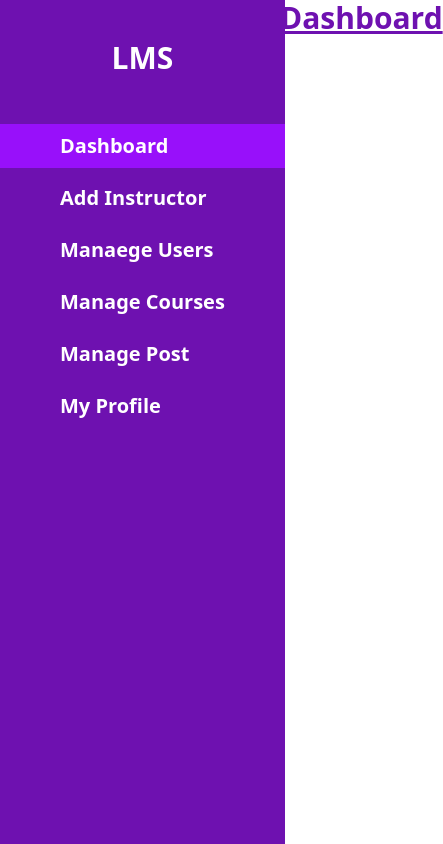
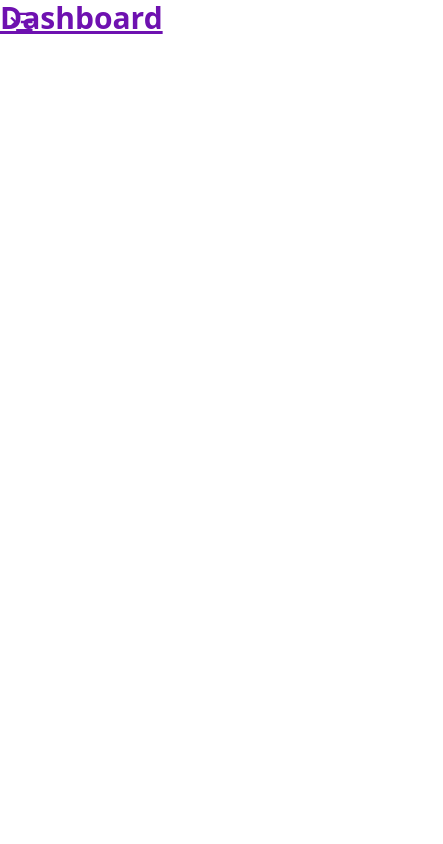
Before and after one commit to Yasir-Ali-Swe/MERN-LMS, a React (Vite) app in the folder frontend/: page / in a window 390 px wide. Shown: the whole page, 443 px wide, since content can reach past the window. Built offline with nearby package versions, Linux system fonts and the light colour scheme.

Commit message:
All Reusable Components

```diff
--- a/frontend/src/components/Layout.jsx
+++ b/frontend/src/components/Layout.jsx
@@ -1,14 +1,26 @@
 import Sidbar from "./Sidbar.jsx";
+import { useState } from "react";
 import { Outlet } from "react-router-dom";
+import { RiMenuFold3Line } from "react-icons/ri";
+import { RiMenuFold4Line } from "react-icons/ri";
 
-const SidebarWidth=280;
+const SidebarWidth = 280;
 export default function Layout() {
+    const [open, setOpen] = useState(false);
+    const toggleSidebar = () => setOpen(!open);
     return (
         <div className="min-h-screen">
-            <div className={`fixed top-0 left-0 z-40 w-[${SidebarWidth}px]`}>
+            <div className={`fixed top-0 left-0 z-40 w-[${SidebarWidth}px] transition-transform duration-300 ease-in-out ${open ? "block" : "hidden"} lg:block`}>
                 <Sidbar />
             </div>
-            <main className="ml-[280px]">
+            <div className="lg:hidden fixed top-2 left-2 z-50">
+                <button onClick={toggleSidebar}>
+                    {
+                        open ? <RiMenuFold3Line size={28} className="bg-purple-800 text-white" /> : <RiMenuFold4Line size={28} className="text-purple-800" />
+                    }
+                </button>
+            </div>
+            <main className="lg:ml-[280px]">
                 <Outlet />
             </main>
         </div>
--- a/frontend/src/components/Sidbar.jsx
+++ b/frontend/src/components/Sidbar.jsx
@@ -1,44 +1,43 @@
 import React from 'react'
-import { Link ,useLocation} from 'react-router-dom'
-
+import { Link, useLocation } from 'react-router-dom'
 const Sidbar = () => {
-    const pathname=useLocation().pathname;
-    const Routes=[
+    const pathname = useLocation().pathname;
+    const Routes = [
         {
-            name:"Dashboard",
-            path:"/",
+            name: "Dashboard",
+            path: "/",
         },
         {
-            name:"Add Instructor",
-            path:"/add-instructor",
+            name: "Add Instructor",
+            path: "/add-instructor",
         },
         {
-            name:"Manaege Users",
-            path:"/manage-users",
+            name: "Manaege Users",
+            path: "/manage-users",
         },
         {
-            name:"Manage Courses",
-            path:"/manage-courses",
+            name: "Manage Courses",
+            path: "/manage-courses",
         },
         {
-            name:"Manage Post",
-            path:"/manage-post",
+            name: "Manage Post",
+            path: "/manage-post",
         },
         {
-            name:"My Profile",
-            path:"/my-profile",
+            name: "My Profile",
+            path: "/my-profile",
         }
     ]
     return (
-    <div className='h-screen bg-purple-800 '>
-     <div className='py-10 '>
+        <div className='h-screen w-full bg-purple-800 '>
+            <div className='Logo py-10 '>
                 <h1 className='text-3xl text-center font-bold text-white'>
                     LMS
                 </h1>
             </div>
             <div>
                 {
-        Routes.map((route)=><Link to={route.path} className={`text-xl font-semibold block my-2 py-2 px-15 text-left text-white hover:bg-purple-600 ${pathname===route.path && "bg-purple-600"}`}>{route.name}</Link>)
+                    Routes.map((route) => <Link key={route.name} to={route.path} className={`text-xl font-semibold block my-2 py-2 px-15 text-left text-white hover:bg-purple-600 ${pathname === route.path && "bg-purple-600"}`}>{route.name}</Link>)
                 }
             </div>
         </div>
```
Lines whose indentation alone changed are shown as unchanged.
